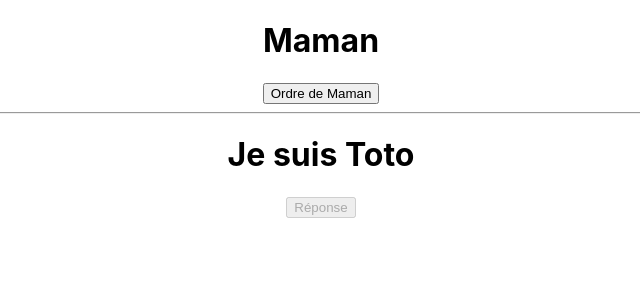
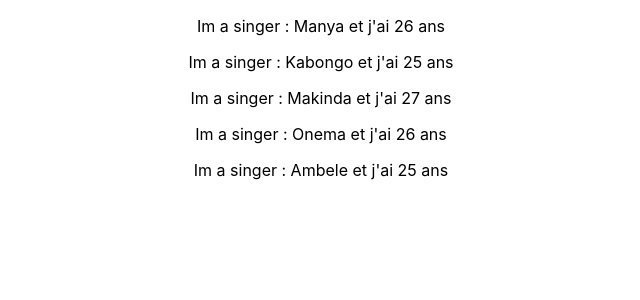
Before and after one commit to Zephymanya/Apprendre-React, a React (Create React App) app: page / in a window 1280 px wide. Shown: the top 300 px of the page, without its empty margins (319-959 px from the left). Built offline with nearby package versions, Linux system fonts and the light colour scheme; the HTML template or start-up script is replaced by a standard one.

Commit message:
destructuring en React

```diff
--- a/src/App.js
+++ b/src/App.js
@@ -1,11 +1,11 @@
 import React from "react";
 import "./App.css";
-import Maman from "./components/Maman";
+import Display from "./Display";
 
 export default function App() {
   return (
     <div>
-      <Maman />
+      <Display />
     </div>
   );
 }
--- /dev/null
+++ b/src/Display.js
@@ -0,0 +1,17 @@
+import React, { Component } from "react";
+import Singers from "./Singers";
+class Display extends Component {
+  render() {
+    return (
+      <div style={{ textAlign: "center" }}>
+        <Singers name="Manya" age="26" />
+        <Singers name="Kabongo" age="25" />
+        <Singers name="Makinda" age="27" />
+        <Singers name="Onema" age="26" />
+        <Singers name="Ambele" age="25" />
+      </div>
+    );
+  }
+}
+
+export default Display;
--- /dev/null
+++ b/src/Singers.js
@@ -0,0 +1,35 @@
+import React from "react";
+
+// const Singers = ({ name, age }) => {
+//   //Destructing 2
+//   //   const {name, age}=props Destructiring /
+
+//   console.log(name, age);
+
+//   return (
+//     <div>
+//       <p>
+//         Im a singer : {name} et j'ai {age}
+//         {" ans "}
+//       </p>
+//     </div>
+//   );
+// };
+
+// export default Singers;
+
+class Singers extends React.Component {
+  render() {
+    const { name, age } = this.props; // destructiring dans un composant de type Classe
+    return (
+      <div>
+        <p>
+          Im a singer : {name} et j'ai {age}
+          {" ans "}
+        </p>
+      </div>
+    );
+  }
+}
+
+export default Singers;
--- a/src/components/Maman.jsx
+++ /dev/null
@@ -1,43 +0,0 @@
-import React, { Component, Fragment } from "react";
-import Toto from "./Toto";
-class Maman extends Component {
-  state = {
-    messageMaman: null,
-    messageFils: null,
-  };
-
-  mamanOrdone = () => {
-    this.setState({
-      messageMaman: "Va manger les haricots",
-    });
-  };
-
-  reponseToto = () => {
-    this.setState({
-      messageFils: "Merci maman j'y vais",
-    });
-  };
-
-  render() {
-    return (
-      <div
-        style={{
-          textAlign: "center",
-        }}
-      >
-        <h1>Maman</h1>
-        <p>{this.state.messageMaman} </p>
-        <button onClick={this.mamanOrdone}>Ordre de Maman</button>
-        <hr />
-        <Toto
-          name="Je suis Toto"
-          leStateM={this.state.messageMaman}
-          reponseFils={this.reponseToto}
-          lEtat={this.state}
-        />
-      </div>
-    );
-  }
-}
-
-export default Maman;
--- a/src/components/Toto.jsx
+++ /dev/null
@@ -1,17 +0,0 @@
-import React from "react";
-
-export default function Toto(props) {
-  console.log();
-  return (
-    <>
-      <h1>{props.name} </h1>
-
-      {props.leStateM ? (
-        <button onClick={props.reponseFils}>Réponse</button>
-      ) : (
-        <button disabled>Réponse</button>
-      )}
-      <p>{props.lEtat.messageFils} </p>
-    </>
-  );
-}
```
